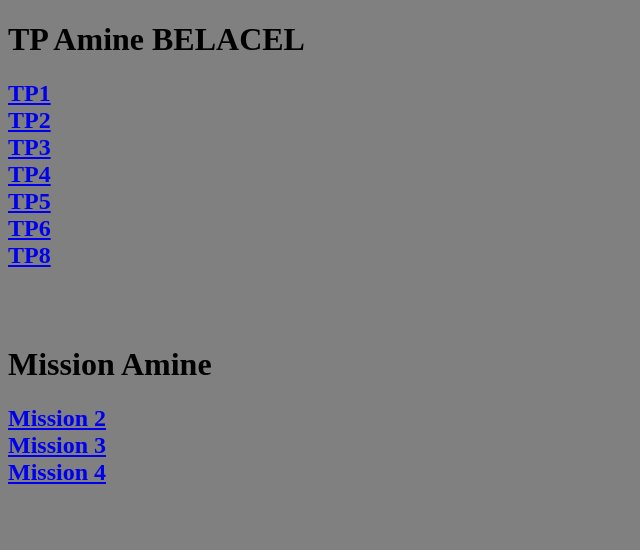
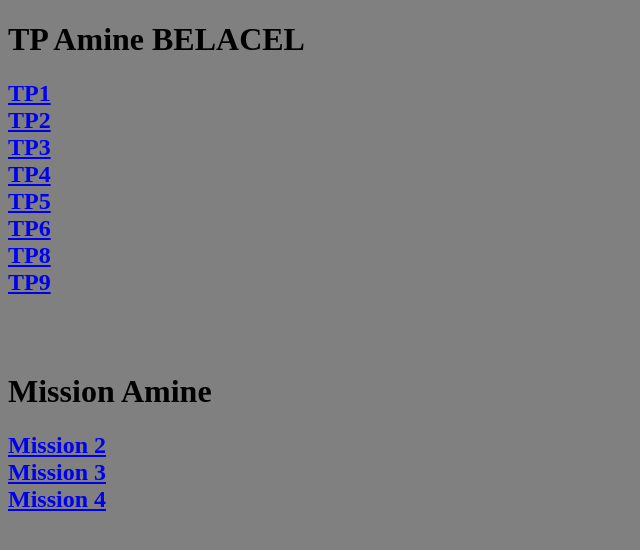
Before and after one commit to Ofrage/toutlestpamine, a plain HTML site: page index.html in a window 1280 px wide. Shown: the whole page, without its empty margins (0-640 px from the left). Drawn offline with Linux system fonts and the light colour scheme.

Commit message:
Update index.html

```diff
--- a/index.html
+++ b/index.html
@@ -16,7 +16,7 @@
     <a href="TP6/index.html"> TP5 </a><br>
     <a href="TP7/index.html"> TP6 </a><br>
     <a href="TP8/index.html"> TP8 </a><br>
-
+    <a href="TP9/index.html"> TP9 </a><br>
 
 </h2>
     <br>
```
